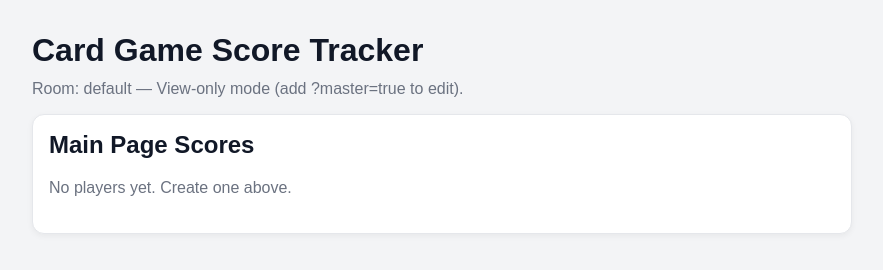
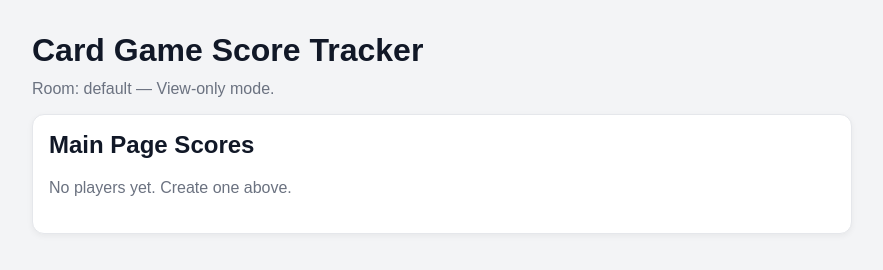
Before and after one commit to fwangc/card-game-score, a website: page index.html in a window 1280 px wide. Shown: the whole page, without its empty margins (198-1081 px from the left). Drawn offline with Linux system fonts and the light colour scheme; no server answers.

Commit message:
Simplify view-only banner text
Removes the master query hint from the view-only permission message.

```diff
--- a/index.html
+++ b/index.html
@@ -195,7 +195,7 @@
         createSection.style.display = "";
         resetBtn.style.display = "";
       } else {
-        permissionBanner.textContent = `Room: ${roomId} — View-only mode (add ?master=true to edit).`;
+        permissionBanner.textContent = `Room: ${roomId} — View-only mode.`;
         createSection.style.display = "none";
         resetBtn.style.display = "none";
       }
```
